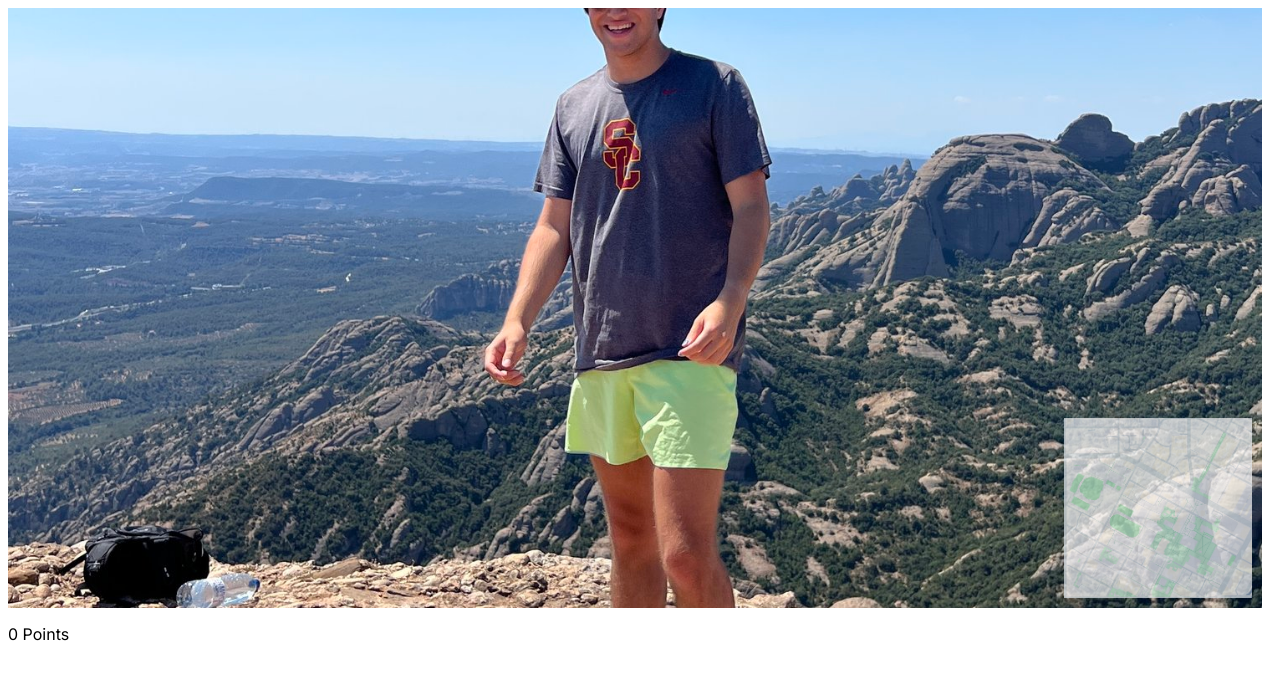
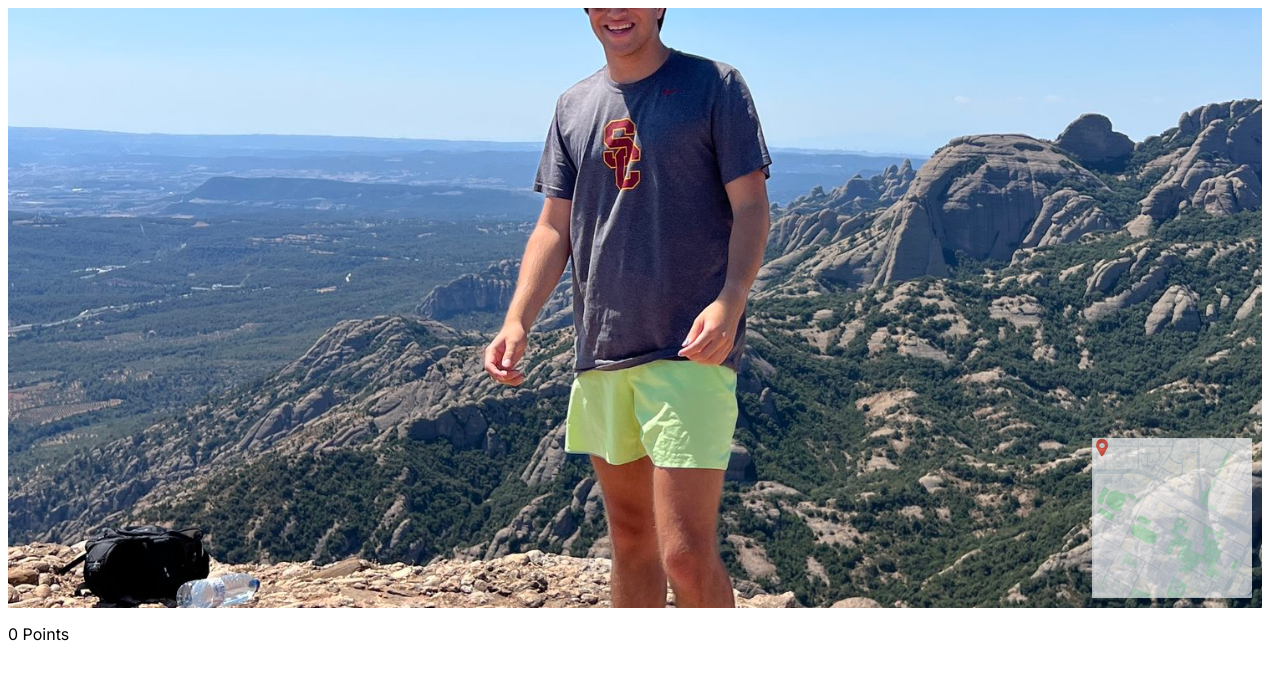
Before and after one commit to malachide2/USC-Geoguessr, a Next.js app: page /Game in a window 1280 px wide. Shown: the top 680 px of the page. Built offline with nearby package versions, Linux system fonts and the light colour scheme.

Commit message:
clicky map has been contained!!!!

```diff
--- a/src/Components/ClickyMap/clickymap.module.css
+++ b/src/Components/ClickyMap/clickymap.module.css
@@ -14,9 +14,14 @@
     object-fit: cover;
 }
 
-.map {
+.mapContainer {
     position: absolute;
-    height: auto;
     bottom: 10px;
     right: 10px;
 }
+
+.marker {
+    position: absolute;
+    top: 0;
+    left: 0;
+}
--- a/src/Components/ClickyMap/clickymap.tsx
+++ b/src/Components/ClickyMap/clickymap.tsx
@@ -27,18 +27,28 @@ const ClickyMap: React.FC<Props> = (props) => {
             alt="Game Image"
             fill = {true}
         />
+        <div
+          className={styles.mapContainer}
+          style={{ width: isHovering ? `${props.ZoomedHeight}px` : '10rem',  opacity: isHovering ? '1' : '0.75', height: isHovering ? `${props.ZoomedHeight}px` : '10rem'}}
+        >
           <Image
             className={styles.map}
             src="/clickymap.png"
             alt="Map of USC"
-        width={180}
-        height={180}
             onClick={props.ClickEvent}
             onMouseEnter={handleMouseEnter}
             onMouseLeave={handleMouseLeave}
-        style={{ width: isHovering ? `${props.ZoomedHeight}px` : '15%',  opacity: isHovering ? '1' : '0.75'}}
+            fill={true}
             priority
           />
+          <Image
+            className={styles.marker}
+            src='/marker.png'
+            alt='marker'
+            width={20}
+            height={20}
+          />
+        </div>
       </div>
   );
 }
```
Also changed, not shown: public/marker.png (added). Lines whose indentation alone changed are shown as unchanged.
